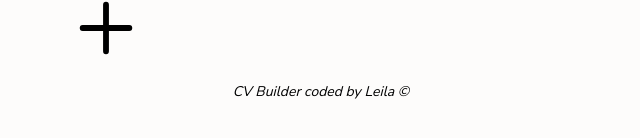
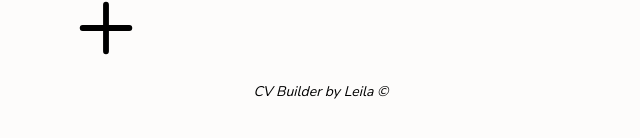
Before and after one commit to leilabb/cv-builder, a React (Vite) app: page / in a window 1280 px wide. Shown: the part 364-502 px from the top of the page, without its empty margins (319-959 px from the left). Built offline with nearby package versions, Linux system fonts and the light colour scheme.

Commit message:
change footer text

```diff
--- a/src/App.jsx
+++ b/src/App.jsx
@@ -148,7 +148,7 @@ export default function App() {
         {!togglePreview && <div>{allExperienceData}</div>}
       </div>
 
-      <p className="footer-text ">CV Builder coded by Leila ©</p>
+      <p className="footer-text ">CV Builder by Leila ©</p>
     </div>
   );
 }
```
